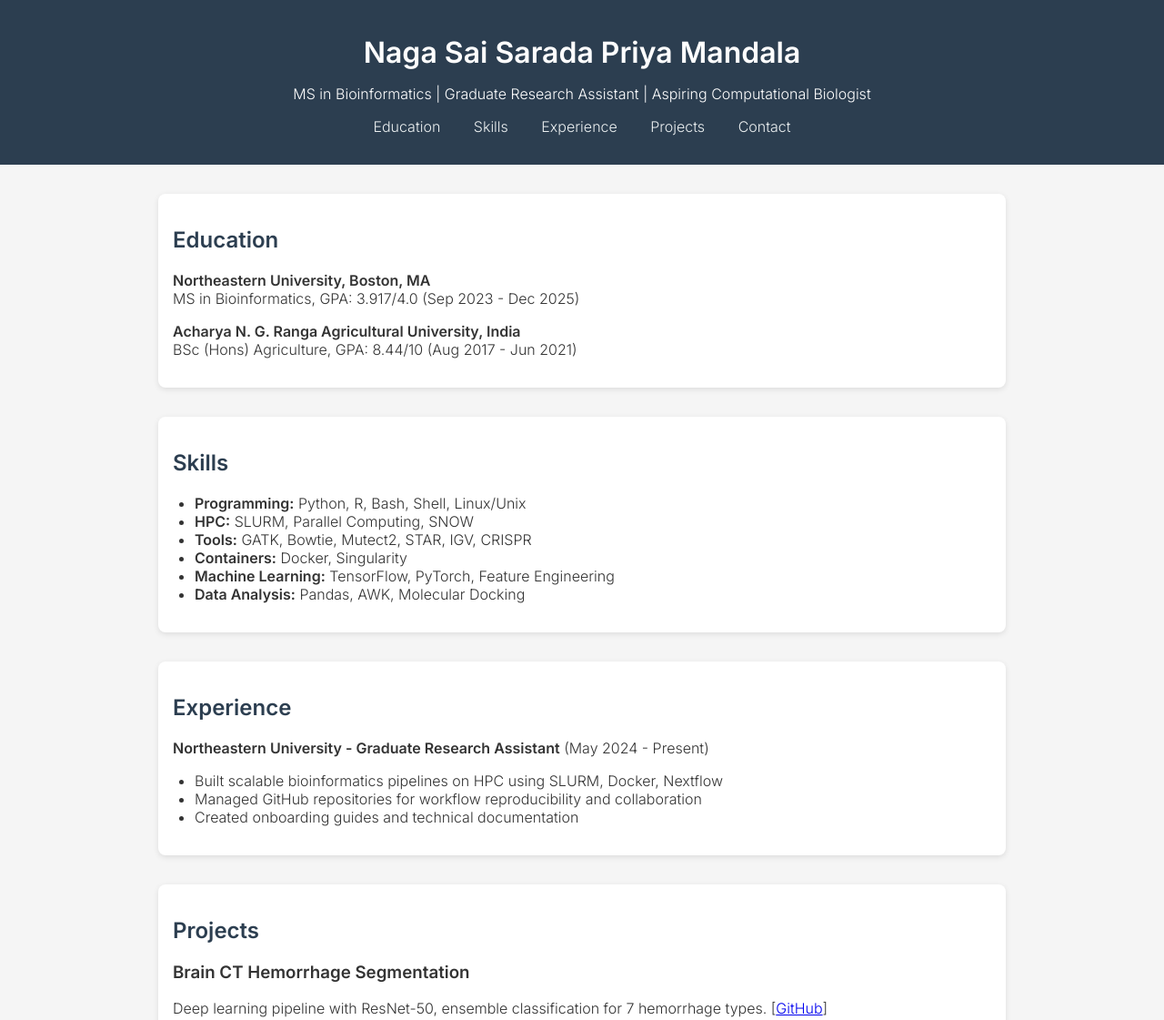
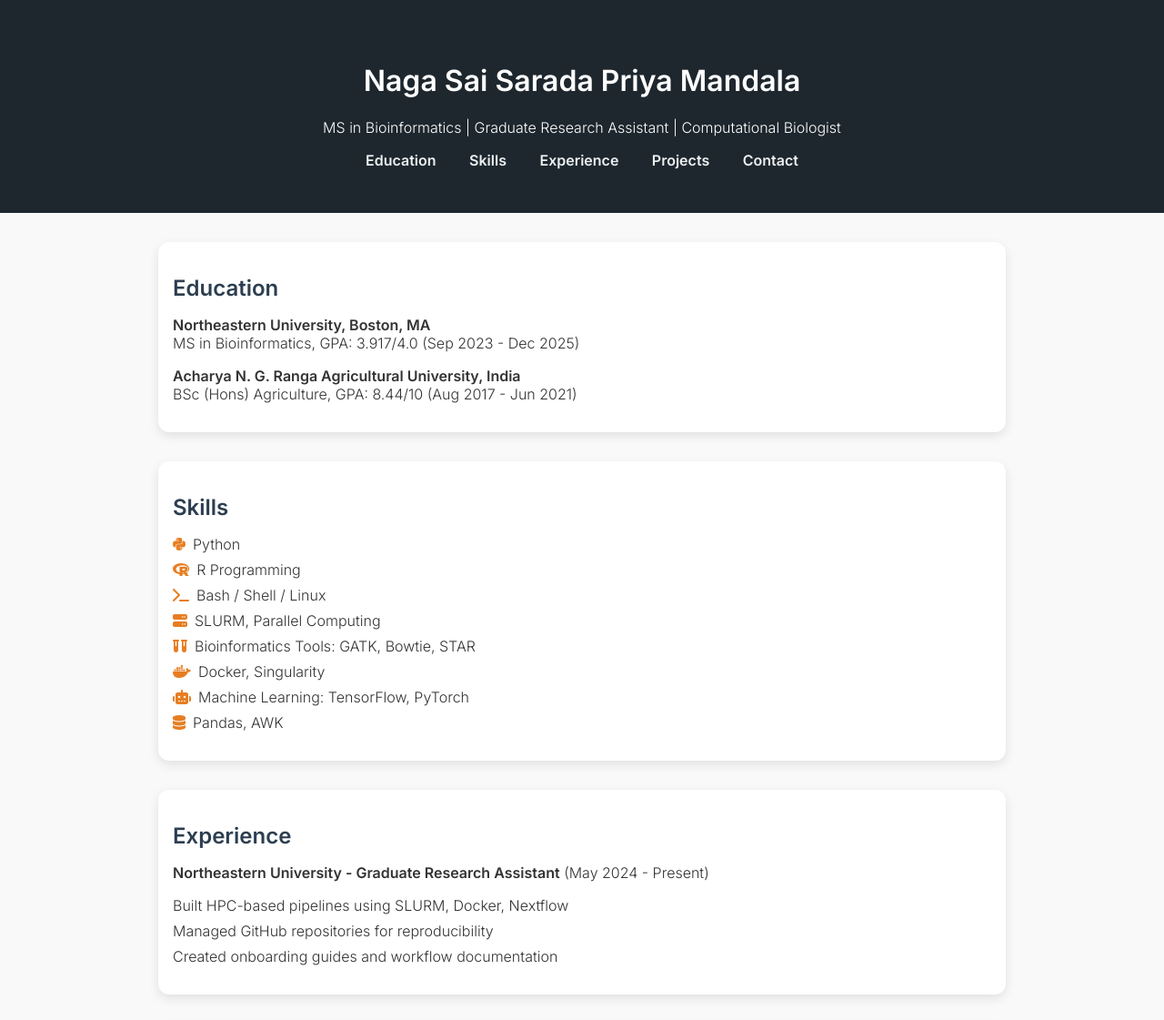
Before and after one commit to SaradaPriyaMns/SaradaPriyaMns.github.io, a plain HTML site: page index.html in a window 1280 px wide. Shown: the top 1121 px of the page at 91% size. Drawn offline with Linux system fonts and the light colour scheme.

Commit message:
Update index.html

```diff
--- a/index.html
+++ b/index.html
@@ -1,46 +1,63 @@
-
 <!DOCTYPE html>
 <html lang="en">
 <head>
-    <meta charset="UTF-8">
-    <meta name="viewport" content="width=device-width, initial-scale=1.0">
+  <meta charset="UTF-8" />
+  <meta name="viewport" content="width=device-width, initial-scale=1.0" />
   <title>Naga Sai Sarada Priya | Portfolio</title>
-    <link href="https://fonts.googleapis.com/css2?family=Inter:wght@300;600&display=swap" rel="stylesheet">
+  <link href="https://fonts.googleapis.com/css2?family=Inter:wght@300;600&display=swap" rel="stylesheet" />
+  <script src="https://kit.fontawesome.com/a2e0bf0e51.js" crossorigin="anonymous"></script>
   <style>
     body {
       font-family: 'Inter', sans-serif;
       margin: 0;
       padding: 0;
-            background: #f5f5f5;
+      background: #f9f9f9;
       color: #333;
+      scroll-behavior: smooth;
     }
     header {
-            background: #2c3e50;
+      background: #1e272e;
       color: white;
-            padding: 2rem;
       text-align: center;
+      padding: 3rem 1rem;
+      animation: fadeIn 1.5s ease-in-out;
     }
-        header h1 {
-            margin: 0.2em 0;
+    @keyframes fadeIn {
+      0% {opacity: 0; transform: translateY(-20px);}
+      100% {opacity: 1; transform: translateY(0);}
+    }
+    nav {
+      margin-top: 1rem;
     }
     nav a {
       margin: 0 1rem;
       color: #ecf0f1;
       text-decoration: none;
+      font-weight: 600;
     }
     section {
       max-width: 900px;
       margin: 2rem auto;
       padding: 1rem;
       background: white;
-            border-radius: 8px;
-            box-shadow: 0 2px 6px rgba(0,0,0,0.1);
+      border-radius: 12px;
+      box-shadow: 0 4px 12px rgba(0,0,0,0.1);
+      animation: fadeIn 1s ease-in;
     }
     h2 {
       color: #2c3e50;
+      margin-bottom: 1rem;
     }
     ul {
-            padding-left: 1.5rem;
+      list-style: none;
+      padding: 0;
+    }
+    ul li {
+      margin-bottom: 0.5rem;
+    }
+    .icons i {
+      margin-right: 0.5rem;
+      color: #e67e22;
     }
     .project {
       margin-bottom: 1.5rem;
@@ -48,7 +65,7 @@
     footer {
       text-align: center;
       padding: 1rem;
-            background: #2c3e50;
+      background: #1e272e;
       color: white;
     }
   </style>
@@ -56,7 +73,7 @@
 <body>
   <header>
     <h1>Naga Sai Sarada Priya Mandala</h1>
-        <p>MS in Bioinformatics | Graduate Research Assistant | Aspiring Computational Biologist</p>
+    <p>MS in Bioinformatics | Graduate Research Assistant | Computational Biologist</p>
     <nav>
       <a href="#education">Education</a>
       <a href="#skills">Skills</a>
@@ -68,19 +85,21 @@
 
   <section id="education">
     <h2>Education</h2>
-        <p><strong>Northeastern University, Boston, MA</strong><br>MS in Bioinformatics, GPA: 3.917/4.0 (Sep 2023 - Dec 2025)</p>
-        <p><strong>Acharya N. G. Ranga Agricultural University, India</strong><br>BSc (Hons) Agriculture, GPA: 8.44/10 (Aug 2017 - Jun 2021)</p>
+    <p><strong>Northeastern University, Boston, MA</strong><br />MS in Bioinformatics, GPA: 3.917/4.0 (Sep 2023 - Dec 2025)</p>
+    <p><strong>Acharya N. G. Ranga Agricultural University, India</strong><br />BSc (Hons) Agriculture, GPA: 8.44/10 (Aug 2017 - Jun 2021)</p>
   </section>
 
   <section id="skills">
     <h2>Skills</h2>
-        <ul>
-            <li><strong>Programming:</strong> Python, R, Bash, Shell, Linux/Unix</li>
-            <li><strong>HPC:</strong> SLURM, Parallel Computing, SNOW</li>
-            <li><strong>Tools:</strong> GATK, Bowtie, Mutect2, STAR, IGV, CRISPR</li>
-            <li><strong>Containers:</strong> Docker, Singularity</li>
-            <li><strong>Machine Learning:</strong> TensorFlow, PyTorch, Feature Engineering</li>
-            <li><strong>Data Analysis:</strong> Pandas, AWK, Molecular Docking</li>
+    <ul class="icons">
+      <li><i class="fab fa-python"></i>Python</li>
+      <li><i class="fab fa-r-project"></i>R Programming</li>
+      <li><i class="fas fa-terminal"></i>Bash / Shell / Linux</li>
+      <li><i class="fas fa-server"></i>SLURM, Parallel Computing</li>
+      <li><i class="fas fa-vials"></i>Bioinformatics Tools: GATK, Bowtie, STAR</li>
+      <li><i class="fab fa-docker"></i>Docker, Singularity</li>
+      <li><i class="fas fa-robot"></i>Machine Learning: TensorFlow, PyTorch</li>
+      <li><i class="fas fa-database"></i>Pandas, AWK</li>
     </ul>
   </section>
 
@@ -88,9 +107,9 @@
     <h2>Experience</h2>
     <p><strong>Northeastern University - Graduate Research Assistant</strong> (May 2024 - Present)</p>
     <ul>
-            <li>Built scalable bioinformatics pipelines on HPC using SLURM, Docker, Nextflow</li>
-            <li>Managed GitHub repositories for workflow reproducibility and collaboration</li>
-            <li>Created onboarding guides and technical documentation</li>
+      <li>Built HPC-based pipelines using SLURM, Docker, Nextflow</li>
+      <li>Managed GitHub repositories for reproducibility</li>
+      <li>Created onboarding guides and workflow documentation</li>
     </ul>
   </section>
 
@@ -98,7 +117,7 @@
     <h2>Projects</h2>
     <div class="project">
       <h3>Brain CT Hemorrhage Segmentation</h3>
-            <p>Deep learning pipeline with ResNet-50, ensemble classification for 7 hemorrhage types. [<a href="#">GitHub</a>]</p>
+      <p>Deep learning model for classifying hemorrhage types with ResNet-50. [<a href="#">GitHub</a>]</p>
     </div>
     <div class="project">
       <h3>Small Molecule Interaction Prediction</h3>
@@ -106,18 +125,21 @@
     </div>
     <div class="project">
       <h3>Motif-based ORF Detection</h3>
-            <p>Python-based genomic annotation using motif scoring and statistical evaluation. [<a href="#">Code</a>]</p>
+      <p>Python pipeline for genomic annotation with statistical evaluation. [<a href="#">Code</a>]</p>
     </div>
     <div class="project">
       <h3>Tumor Variant Detection Pipeline</h3>
-            <p>Nextflow + HPC pipeline for ctDNA processing using GATK, BWA, and custom Python scripts. [<a href="#">GitHub</a>]</p>
+      <p>Nextflow + HPC workflow for somatic variant calling. [<a href="#">GitHub</a>]</p>
     </div>
   </section>
 
   <section id="contact">
     <h2>Contact</h2>
     <p>Email: mandala.n@northeastern.edu</p>
-        <p><a href="https://github.com/">GitHub</a> | <a href="https://www.linkedin.com/in/priya-mandala17/">LinkedIn</a></p>
+    <p>
+      <a href="https://github.com/SaradaPriyaMns"><i class="fab fa-github"></i>GitHub</a> |
+      <a href="https://www.linkedin.com/in/priya-mandala17/"><i class="fab fa-linkedin"></i>LinkedIn</a>
+    </p>
   </section>
 
   <footer>
```
Lines whose indentation alone changed are shown as unchanged.
